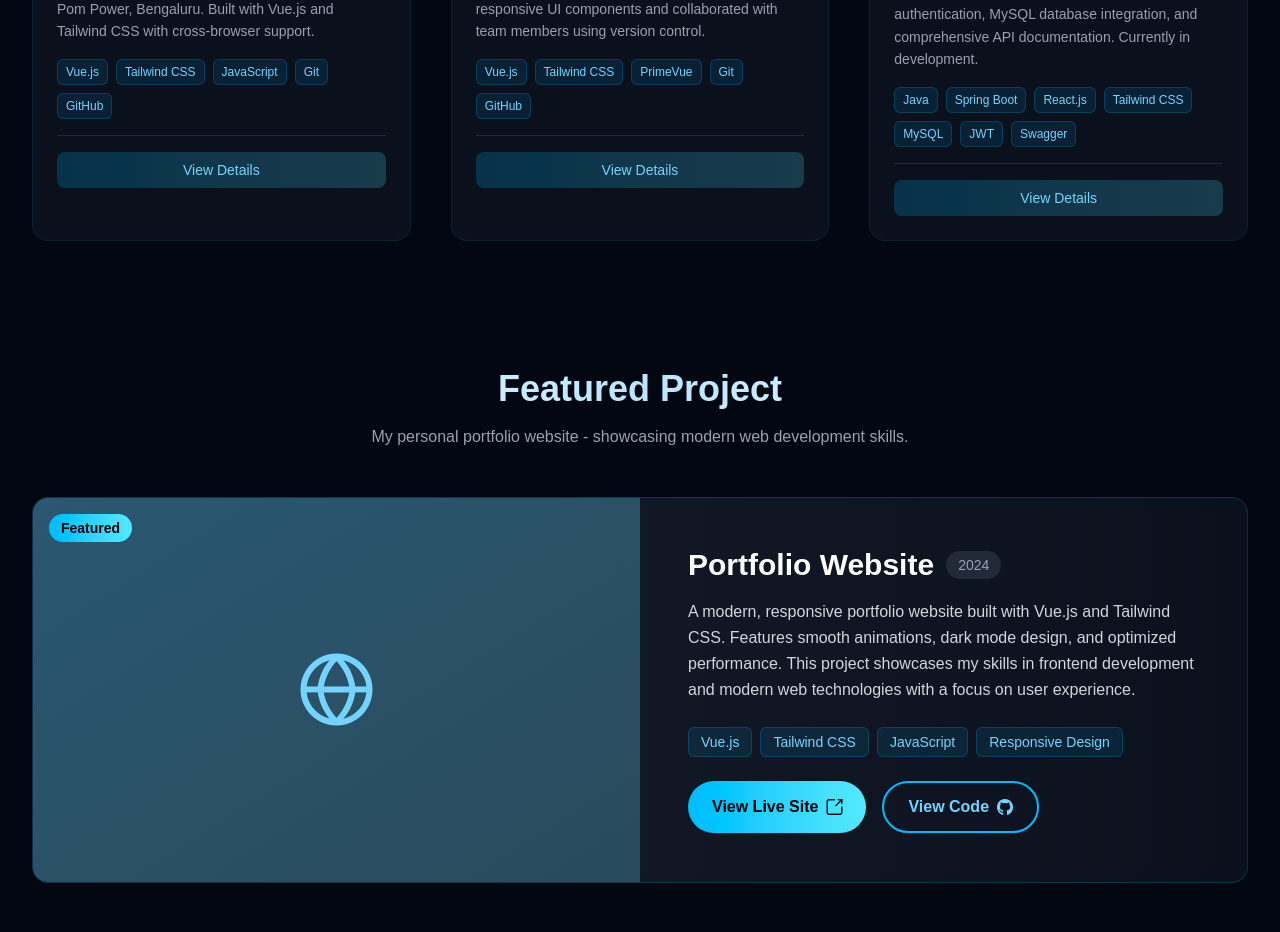
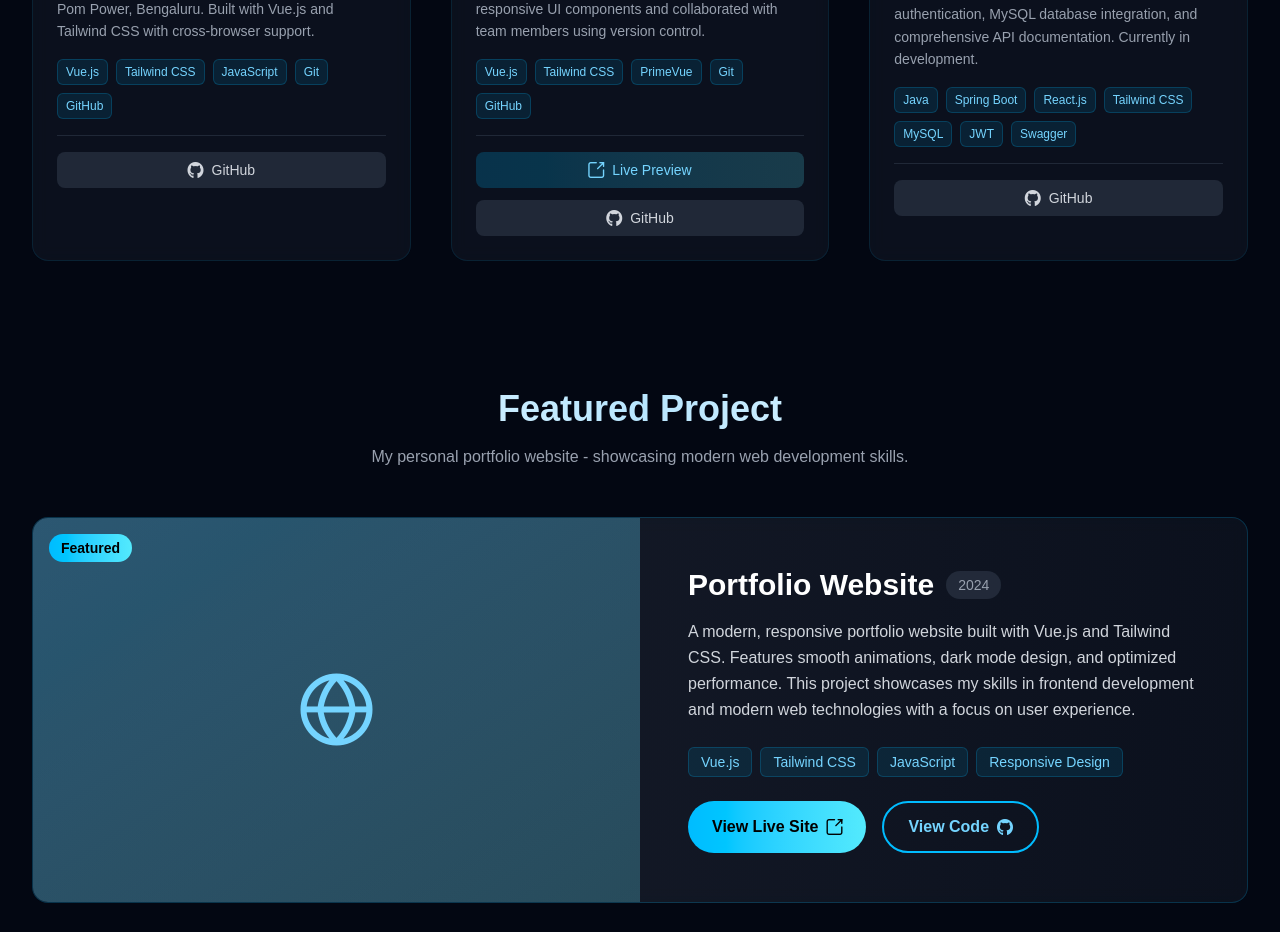
Before and after one commit to AaravUppal/portfolio, a Vue app: page /projects in a window 1280 px wide. Shown: the part 900-1832 px from the top of the page. Built offline with nearby package versions, Linux system fonts and the light colour scheme; a web font is replaced by a local one.

Commit message:
project page links

```diff
--- a/src/components/projects.vue
+++ b/src/components/projects.vue
@@ -11,6 +11,8 @@
       <div class="absolute bottom-20 right-20 w-6 h-6 border border-cyan-400/20 rounded-full animate-pulse opacity-25 delay-3000"></div>
       <div class="absolute top-1/2 left-10 w-10 h-10 border border-sky-500/15 rotate-12 animate-pulse opacity-20 delay-4000"></div>
     </div>
+
+
 
     <div class="relative z-10 min-h-screen flex flex-col">
       <!-- NavBar Component -->
@@ -56,28 +58,8 @@
             <!-- Project Image -->
             <div class="relative overflow-hidden">
               <div class="w-full h-48 sm:h-56 bg-gradient-to-br from-gray-700 to-gray-800 flex items-center justify-center relative">
-                <!-- Placeholder for project image -->
                 <div class="absolute inset-0 bg-gradient-to-br from-sky-400/20 to-cyan-300/20 opacity-50"></div>
                 <i :class="project.icon" class="text-4xl sm:text-5xl text-sky-300 z-10"></i>
-
-                <!-- Overlay on hover -->
-                <div class="absolute inset-0 bg-gradient-to-t from-black/80 via-transparent to-transparent opacity-0 group-hover:opacity-100 transition-opacity duration-300 flex items-end justify-center pb-6">
-                  <div class="flex gap-3">
-                    <button
-                      @click="openProject(project)"
-                      class="w-10 h-10 bg-sky-400/90 rounded-full flex items-center justify-center text-black hover:bg-sky-400 transition-colors duration-200"
-                    >
-                      <i class="pi pi-eye text-sm"></i>
-                    </button>
-                    <button
-                      @click="openGitHub(project)"
-                      v-if="project.github"
-                      class="w-10 h-10 bg-cyan-300/90 rounded-full flex items-center justify-center text-black hover:bg-cyan-300 transition-colors duration-200"
-                    >
-                      <i class="pi pi-github text-sm"></i>
-                    </button>
-                  </div>
-                </div>
               </div>
             </div>
 
@@ -108,20 +90,25 @@
               </div>
 
               <!-- Project Links -->
-              <div class="flex gap-3 pt-4 border-t border-gray-700/50">
+              <div class="flex flex-col gap-3 pt-4 border-t border-gray-700/50">
+                <!-- Live Preview Button -->
                 <button
-                  @click="openProject(project)"
-                  class="flex-1 bg-gradient-to-r from-sky-400/20 to-cyan-300/20 text-sky-300 py-2 px-4 rounded-lg hover:from-sky-400/30 hover:to-cyan-300/30 transition-all duration-300 text-sm font-medium"
+                  v-if="project.liveUrl"
+                  @click="openLivePreview(project)"
+                  class="w-full bg-gradient-to-r from-sky-400/20 to-cyan-300/20 text-sky-300 py-2 px-4 rounded-lg hover:from-sky-400/30 hover:to-cyan-300/30 transition-all duration-300 text-sm font-medium flex items-center justify-center gap-2"
                 >
-                  View Details
+                  <i class="pi pi-external-link"></i>
+                  Live Preview
                 </button>
-                <button
-                  @click="openGitHub(project)"
-                  v-if="project.github"
-                  class="w-10 h-10 bg-gray-700/50 text-gray-400 rounded-lg hover:bg-gray-700 hover:text-white transition-all duration-300 flex items-center justify-center"
-                >
-                  <i class="pi pi-github text-sm"></i>
-                </button>
+
+                  <!-- GitHub Button -->
+                  <button
+                    @click="openGitHub(project)"
+                    class="w-full bg-gray-700/50 text-gray-300 py-2 px-4 rounded-lg hover:bg-gray-700 hover:text-white transition-all duration-300 text-sm font-medium flex items-center justify-center gap-2"
+                  >
+                    <i class="pi pi-github"></i>
+                    GitHub
+                  </button>
               </div>
             </div>
           </div>
@@ -229,7 +216,7 @@ import Button from 'primevue/button'
 const selectedCategory = ref('All')
 const categories = ['All', 'Web Development', 'University Project', 'Personal Project']
 
-// Your actual projects data
+// Updated projects data with all links
 const projects = ref([
   {
     id: 1,
@@ -239,7 +226,8 @@ const projects = ref([
     technologies: ['Vue.js', 'Tailwind CSS', 'JavaScript', 'Git', 'GitHub'],
     year: '2024',
     icon: 'pi pi-clock',
-    github: null, // Add GitHub link when available
+    github: 'https://github.com/DerKaiser28/PomPowerWebsite',
+    liveUrl: null,
     type: 'internship'
   },
   {
@@ -250,7 +238,8 @@ const projects = ref([
     technologies: ['Vue.js', 'Tailwind CSS', 'PrimeVue', 'Git', 'GitHub'],
     year: '2024',
     icon: 'pi pi-users',
-    github: null, // Add GitHub link when available
+    github: 'https://github.com/DerKaiser28/MentorMenteeApp',
+    liveUrl: 'https://mentor-app-client-1ov3.vercel.app/',
     type: 'university'
   },
   {
@@ -261,7 +250,9 @@ const projects = ref([
     technologies: ['Java', 'Spring Boot', 'React.js', 'Tailwind CSS', 'MySQL', 'JWT', 'Swagger'],
     year: '2024',
     icon: 'pi pi-check-square',
-    github: null, // Add GitHub link when available
+    github: 'https://github.com/AaravUppal/taskflow',
+    liveUrl: null,
+    hasCertificate: false,
     type: 'personal'
   }
 ])
@@ -275,9 +266,10 @@ const filteredProjects = computed(() => {
 })
 
 // Methods
-const openProject = (project) => {
-  // You can implement a modal or detailed view here
-  console.log('Opening project:', project.title)
+const openLivePreview = (project) => {
+  if (project.liveUrl) {
+    window.open(project.liveUrl, '_blank')
+  }
 }
 
 const openGitHub = (project) => {
@@ -287,12 +279,11 @@ const openGitHub = (project) => {
 }
 
 const openPortfolio = () => {
-  window.open('https://aaravuppal.com', '_blank')
+  window.open('https://www.aaravuppal.com/', '_blank')
 }
 
 const openPortfolioGitHub = () => {
-  // Add your portfolio GitHub link here when available
-  console.log('Portfolio GitHub link needed')
+  window.open('https://github.com/AaravUppal/portfolio', '_blank')
 }
 
 // Function to update title
@@ -357,6 +348,15 @@ html {
   background: rgba(56, 189, 248, 0.5);
 }
 
+/* Modal animations */
+.modal-enter-active, .modal-leave-active {
+  transition: opacity 0.3s ease;
+}
+
+.modal-enter-from, .modal-leave-to {
+  opacity: 0;
+}
+
 /* Mobile responsive adjustments */
 @media (max-width: 640px) {
   .container {
--- a/src/views/Home.vue
+++ b/src/views/Home.vue
@@ -114,7 +114,7 @@
         </div>
 
         <!-- Desktop Layout - Unchanged -->
-        <div class="hidden sm:grid grid-cols-1 lg:grid-cols-2 gap-8 lg:gap-16 items-center mb-12 sm:mb-20">
+        <div class="hidden sm:grid grid-cols-1 lg:grid-cols-2 gap-8 lg:gap-16 items-center mb-12 sm:mt-8 sm:mb-20">
           <!-- Left Side - Introduction -->
           <div class="text-center lg:text-left space-y-6 lg:space-y-8">
             <!-- Enhanced Title with better gradient -->
```
